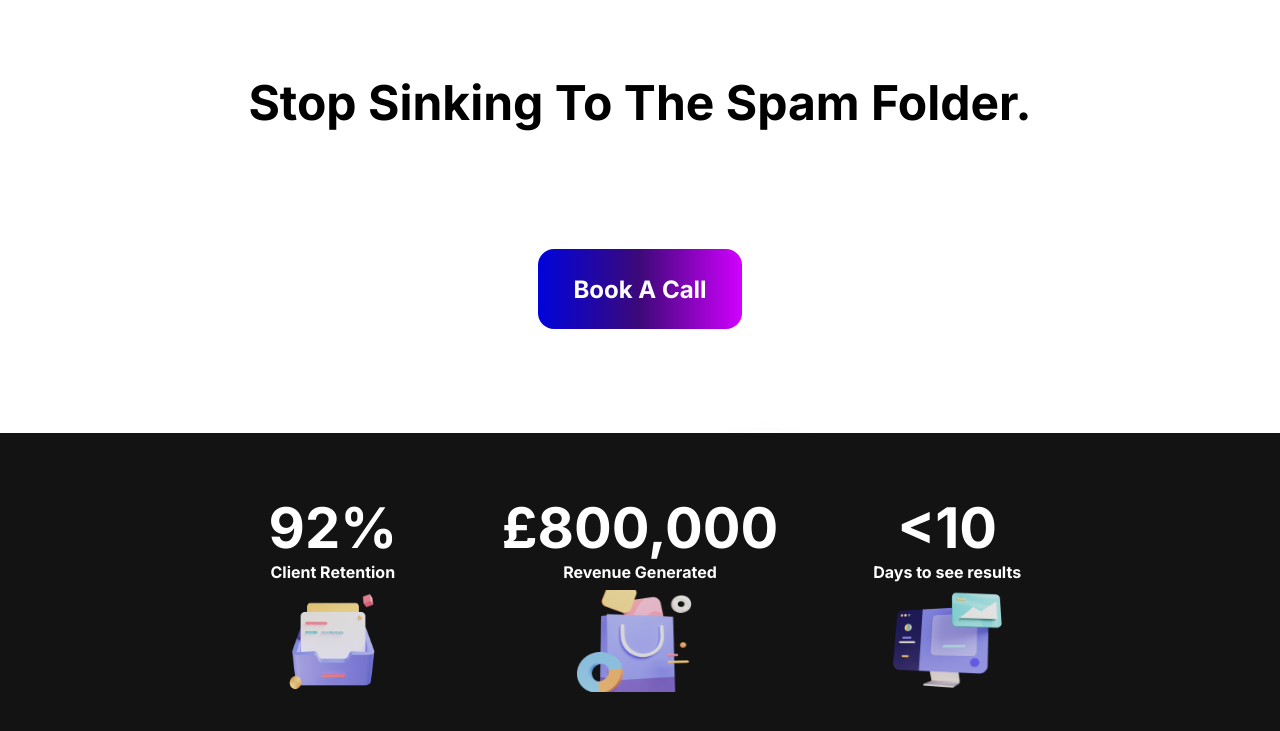
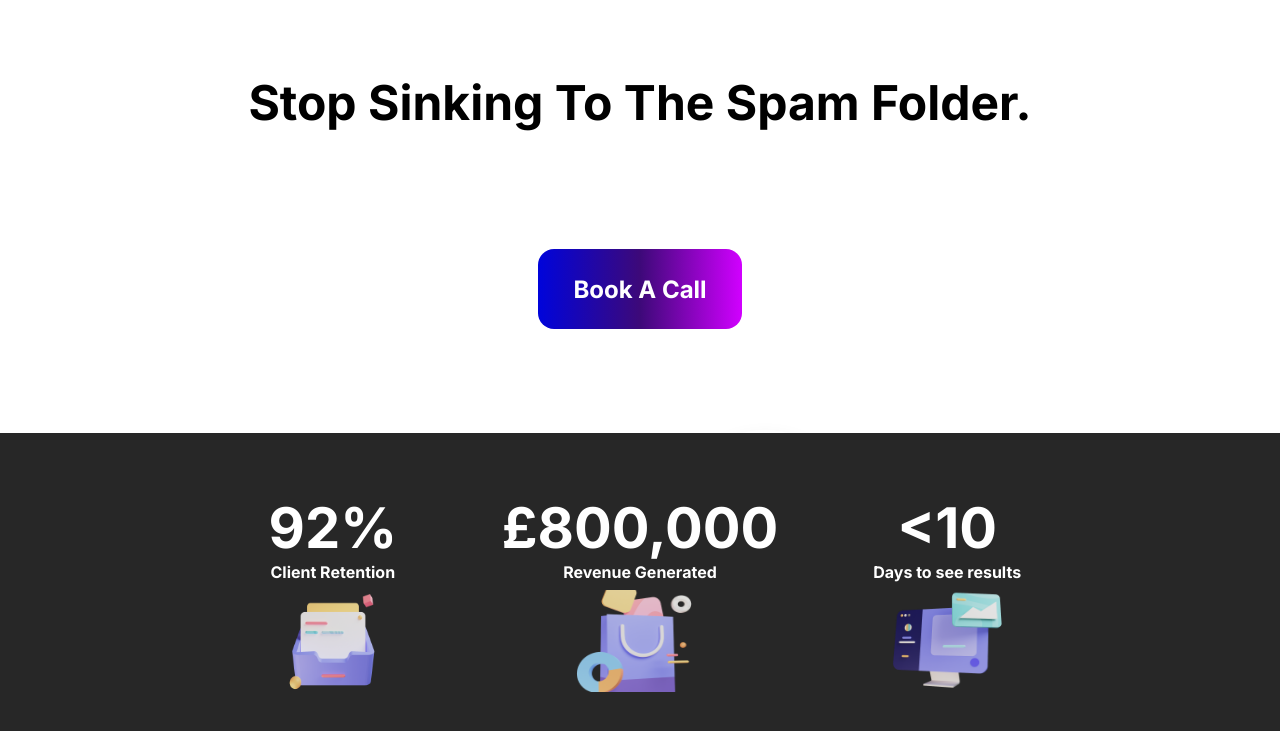
Before and after one commit to henewi/acq, a plain HTML site: page index.html in a window 1280 px wide. Shown: the part 47-778 px from the top of the page. Drawn offline with Linux system fonts and the light colour scheme.

Commit message:
dark changed

```diff
--- a/styles.css
+++ b/styles.css
@@ -68,7 +68,7 @@ a {
 }
 
 .darkblock {
-    background-color: #131313;
+    background-color: #272727;
     height: 40vh;
 }
 
```
